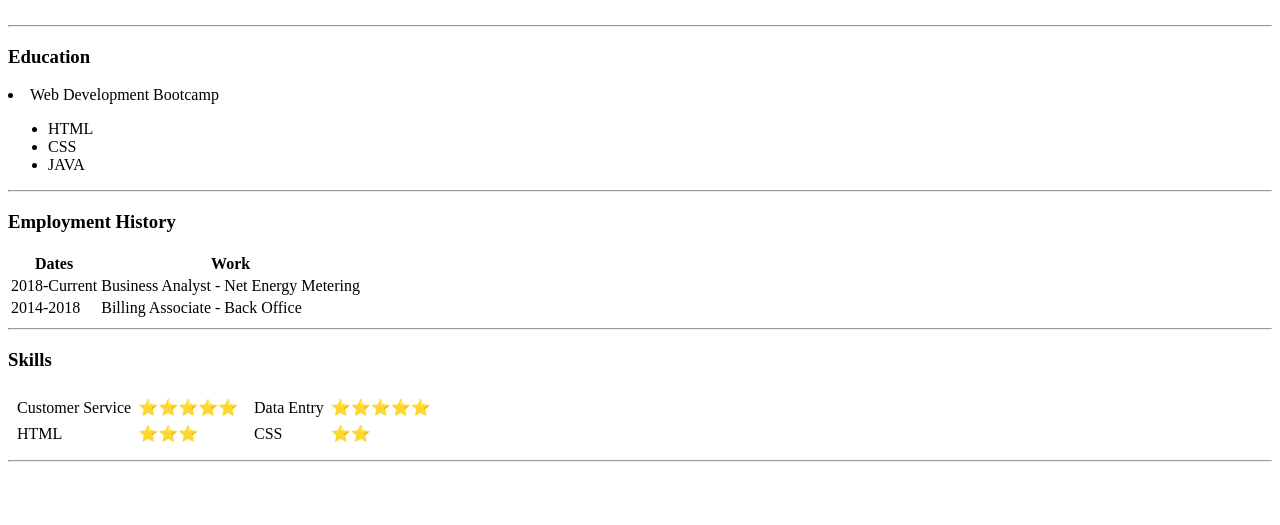
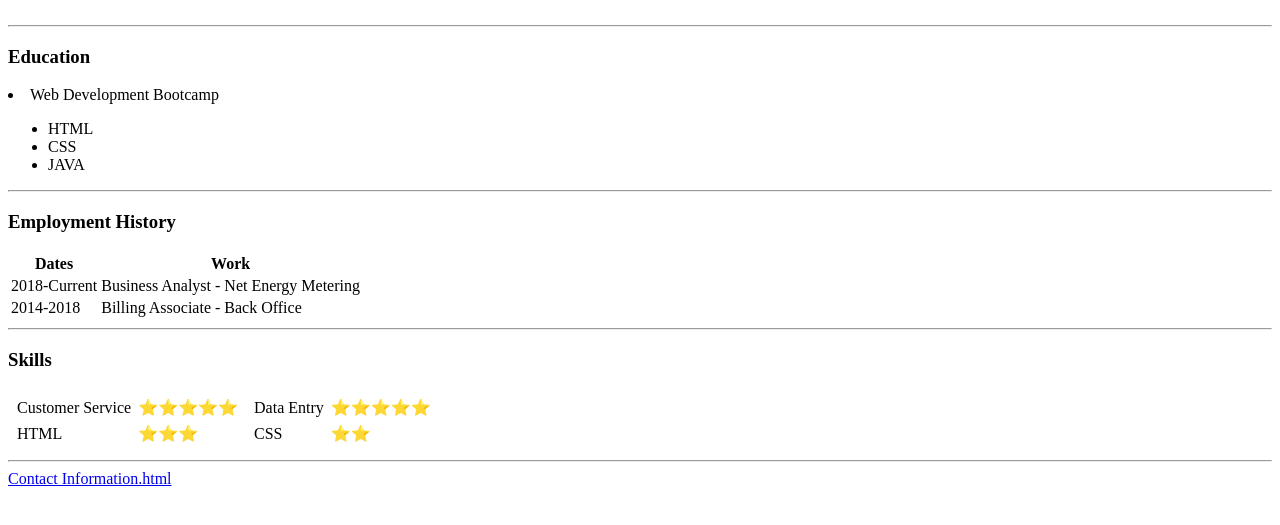
Before and after one commit to lbey16/CV2, a plain HTML site: page index.html in a window 1280 px wide. Shown: the part 237-762 px from the top of the page. Drawn offline with Linux system fonts and the light colour scheme.

Commit message:
Update index.html

```diff
--- a/index.html
+++ b/index.html
@@ -74,6 +74,6 @@
 </table>
     <hr>
       <a href="https://github.com/lbey16/CV2/blob/main/Hobbies.html</a>
-      <a href="https://github.com/lbey16/CV2/blob/main/Contact%20Information.html</li>
+      <a href="https://github.com/lbey16/CV2/blob/main/Contact%20Information.html>Contact Information.html</a>
    </body>
 </html>
```
